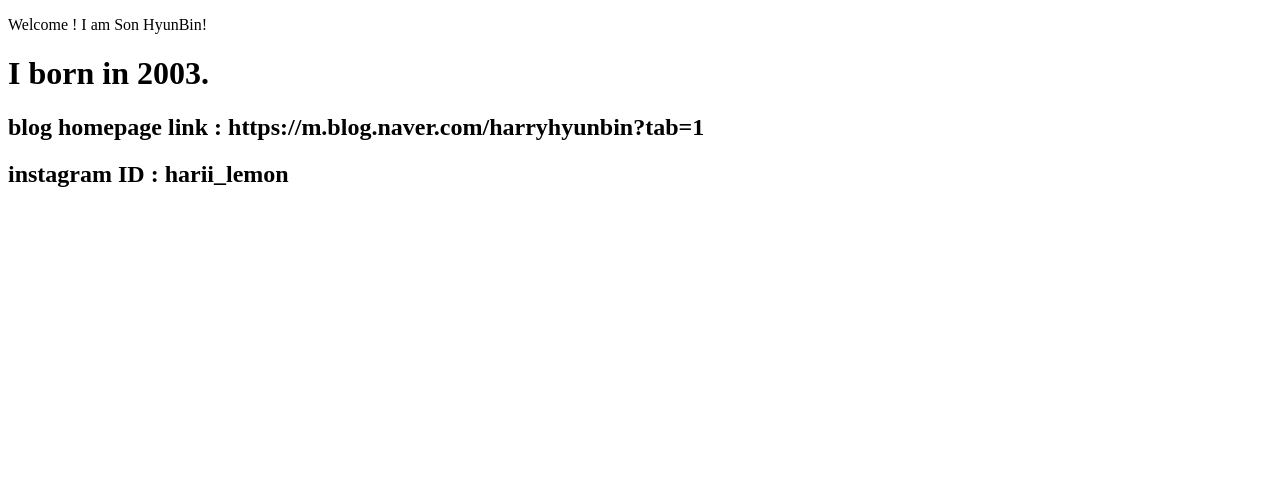
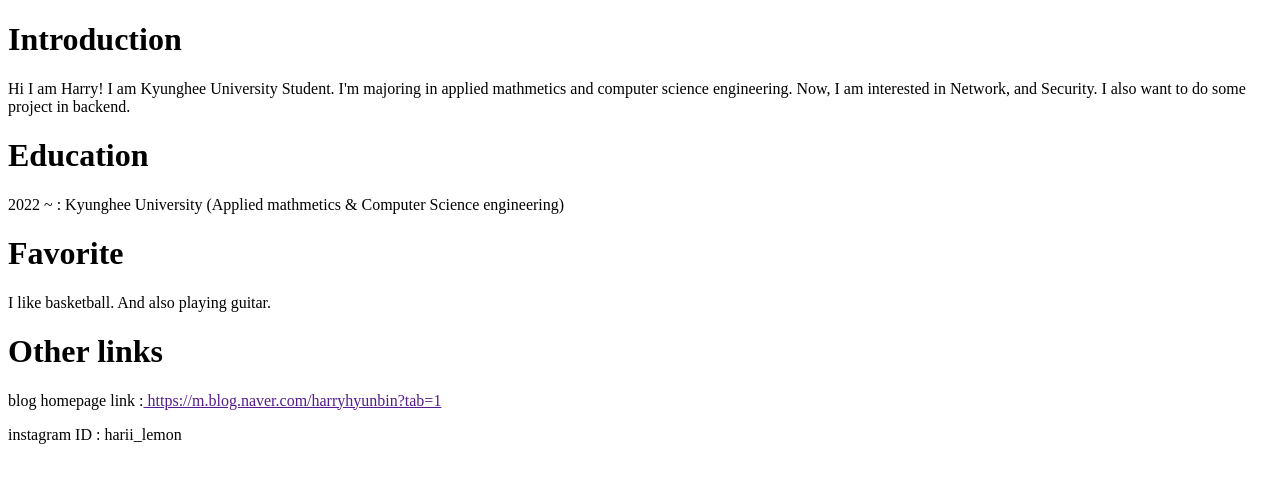
Before and after one commit to SickofU/SickOfU.github.io, a plain HTML site: page index.html in a window 1280 px wide. Drawn offline with Linux system fonts and the light colour scheme.

Commit message:
Update index.html

```diff
--- a/index.html
+++ b/index.html
@@ -7,12 +7,23 @@
 	<title>Hi Welcome to the HyunBin's Web page !</title>
 </head>
 <body>
-  <p>Welcome ! I am Son HyunBin!</p>
+<h1>Introduction</h1>
+<p>Hi I am Harry! I am Kyunghee University Student. I'm majoring in applied mathmetics and computer science engineering.
 
-  <h1>I born in 2003.  </h1>
+Now, I am interested in Network, and Security. I also want to do some project in backend.
+</p>
 
-  <h2>blog homepage link : https://m.blog.naver.com/harryhyunbin?tab=1  </h2>
-  <h2>instagram ID : harii_lemon </h2>
+<h1> Education </h1>
+<p>2022 ~ : Kyunghee University (Applied mathmetics & Computer Science engineering) </p>
+
+<h1>Favorite</h1>
+<p>I like basketball. And also playing guitar.
+
+</p>
+
+<h1> Other links </h1>
+  <p>blog homepage link :<a href> https://m.blog.naver.com/harryhyunbin?tab=1 </a> </p>
+  <p>instagram ID : harii_lemon </p>
 
 </body>
 </html>
```
